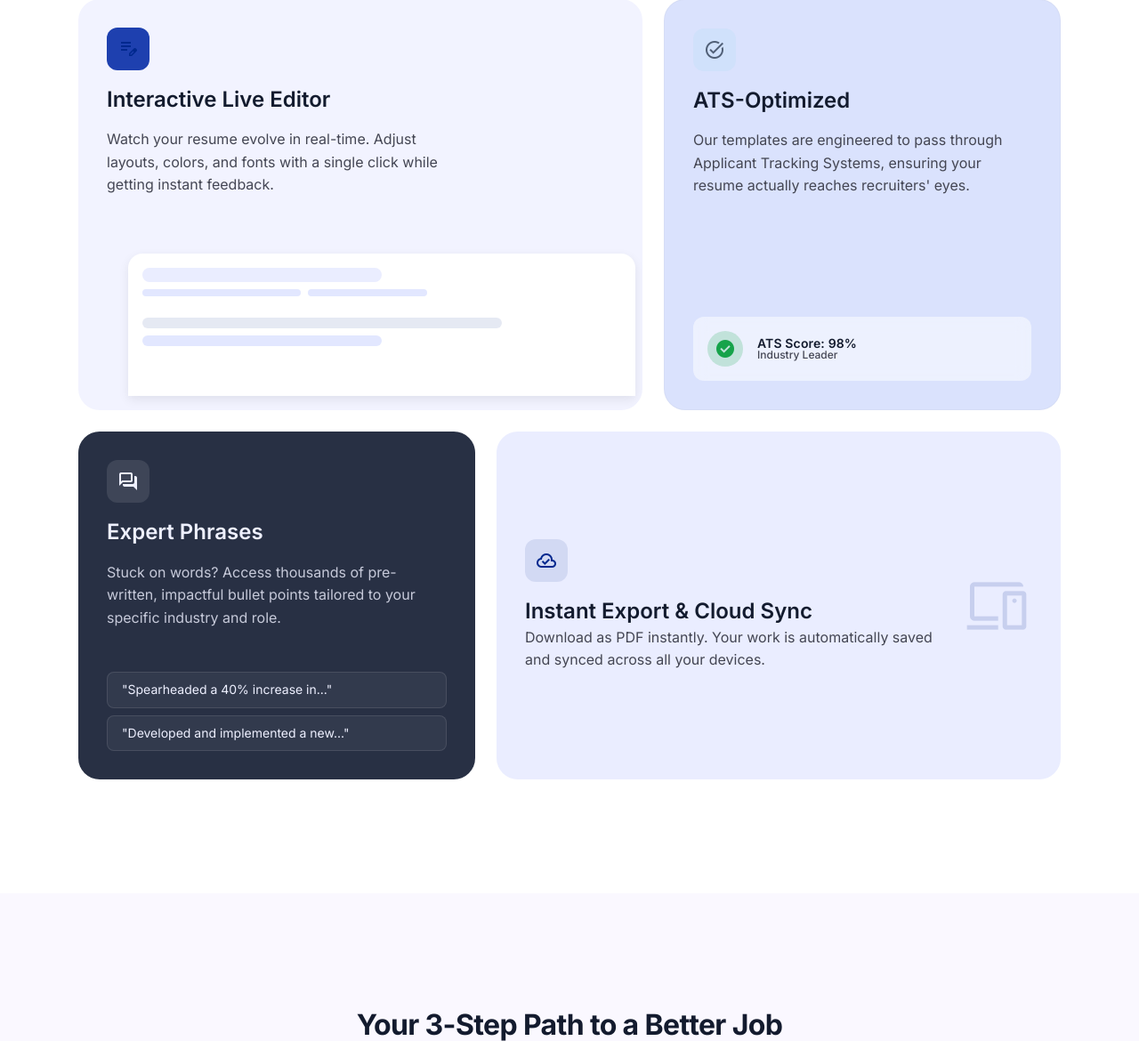
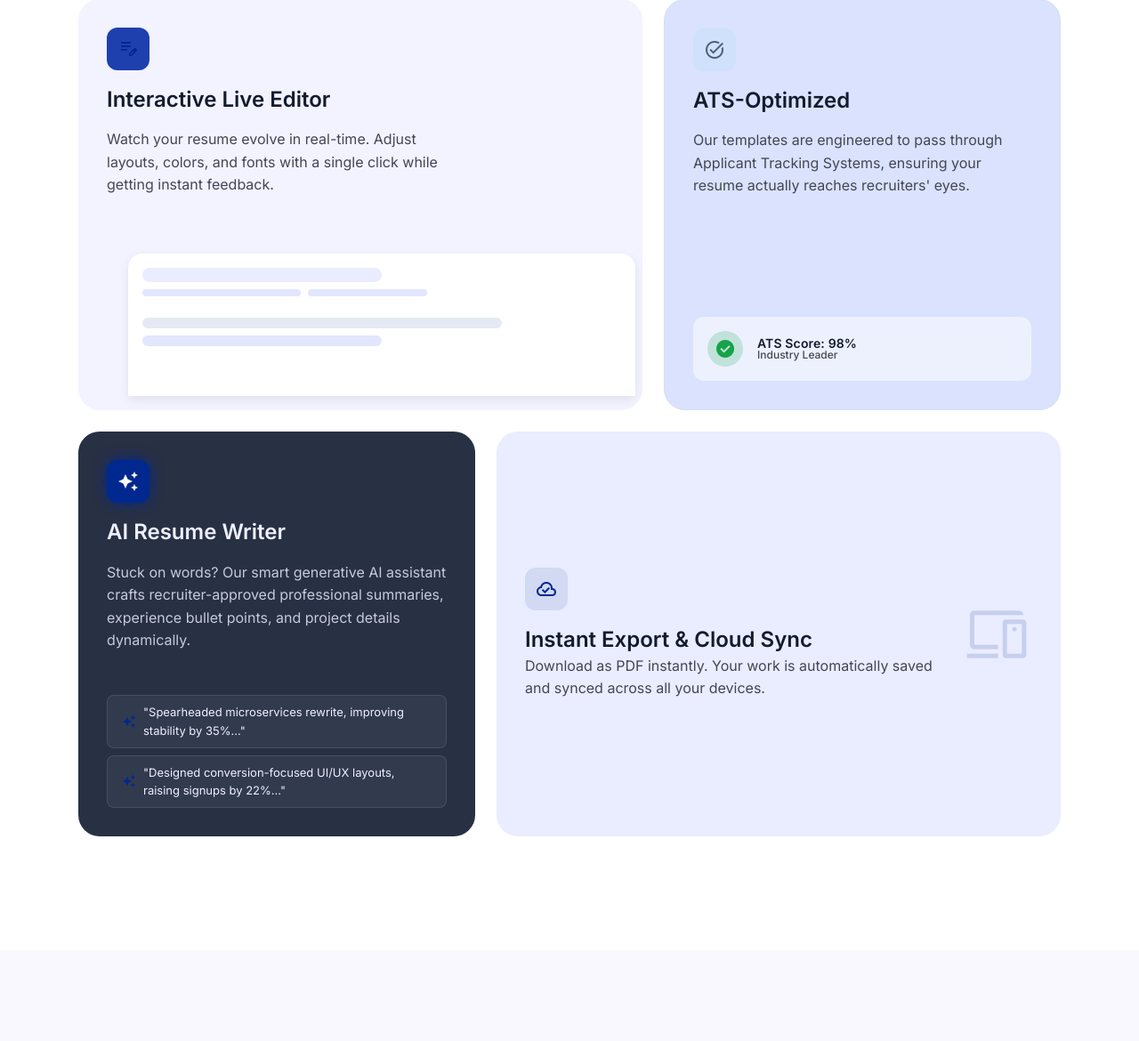
Before and after one commit to VarshneyParag/resume_builder, a Flask app: page / in a window 1280 px wide. Shown: the part 1021-2191 px from the top of the page at 89% size. Run offline with Flask 3, Linux system fonts and the light colour scheme; some libraries are stand-ins or nearby versions.

Commit message:
feat: upgrade bento grid item to showcase the advanced AI Resume Writer assistant

```diff
--- a/templates/index.html
+++ b/templates/index.html
@@ -124,18 +124,24 @@
                     </div>
                 </div>
 
-                <!-- Feature 3: Expert Phrases -->
+                <!-- Feature 3: AI Resume Writer -->
                 <div class="bento-item animate-on-scroll" style="grid-column:span 5;background:var(--inverse-surface);color:var(--inverse-on-surface);border-radius:var(--radius-xl);">
-                    <div class="bento-icon" style="background:rgba(255,255,255,0.1);">
-                        <span class="material-symbols-outlined">forum</span>
+                    <div class="bento-icon" style="background:var(--primary);color:white;display:flex;align-items:center;justify-content:center;box-shadow:0 0 15px var(--primary);">
+                        <span class="material-symbols-outlined" style="color:white;font-variation-settings:'FILL' 1;">auto_awesome</span>
                     </div>
-                    <h3 class="text-headline-md">Expert Phrases</h3>
+                    <h3 class="text-headline-md">AI Resume Writer</h3>
                     <p class="text-body-md" style="opacity:0.8;margin-bottom:var(--space-xl);">
-                        Stuck on words? Access thousands of pre-written, impactful bullet points tailored to your specific industry and role.
+                        Stuck on words? Our smart generative AI assistant crafts recruiter-approved professional summaries, experience bullet points, and project details dynamically.
                     </p>
                     <div style="display:flex;flex-direction:column;gap:var(--space-sm);">
-                        <div style="background:rgba(255,255,255,0.05);padding:var(--space-sm) var(--space-md);border-radius:var(--radius);border:1px solid rgba(255,255,255,0.1);font-size:14px;">"Spearheaded a 40% increase in..."</div>
-                        <div style="background:rgba(255,255,255,0.05);padding:var(--space-sm) var(--space-md);border-radius:var(--radius);border:1px solid rgba(255,255,255,0.1);font-size:14px;">"Developed and implemented a new..."</div>
+                        <div style="background:rgba(255,255,255,0.05);padding:var(--space-sm) var(--space-md);border-radius:var(--radius);border:1px solid rgba(255,255,255,0.1);font-size:13px;display:flex;align-items:center;gap:8px;">
+                            <span class="material-symbols-outlined" style="font-size:16px;color:var(--primary);font-variation-settings:'FILL' 1;">auto_awesome</span>
+                            <span>"Spearheaded microservices rewrite, improving stability by 35%..."</span>
+                        </div>
+                        <div style="background:rgba(255,255,255,0.05);padding:var(--space-sm) var(--space-md);border-radius:var(--radius);border:1px solid rgba(255,255,255,0.1);font-size:13px;display:flex;align-items:center;gap:8px;">
+                            <span class="material-symbols-outlined" style="font-size:16px;color:var(--primary);font-variation-settings:'FILL' 1;">auto_awesome</span>
+                            <span>"Designed conversion-focused UI/UX layouts, raising signups by 22%..."</span>
+                        </div>
                     </div>
                 </div>
 
```
